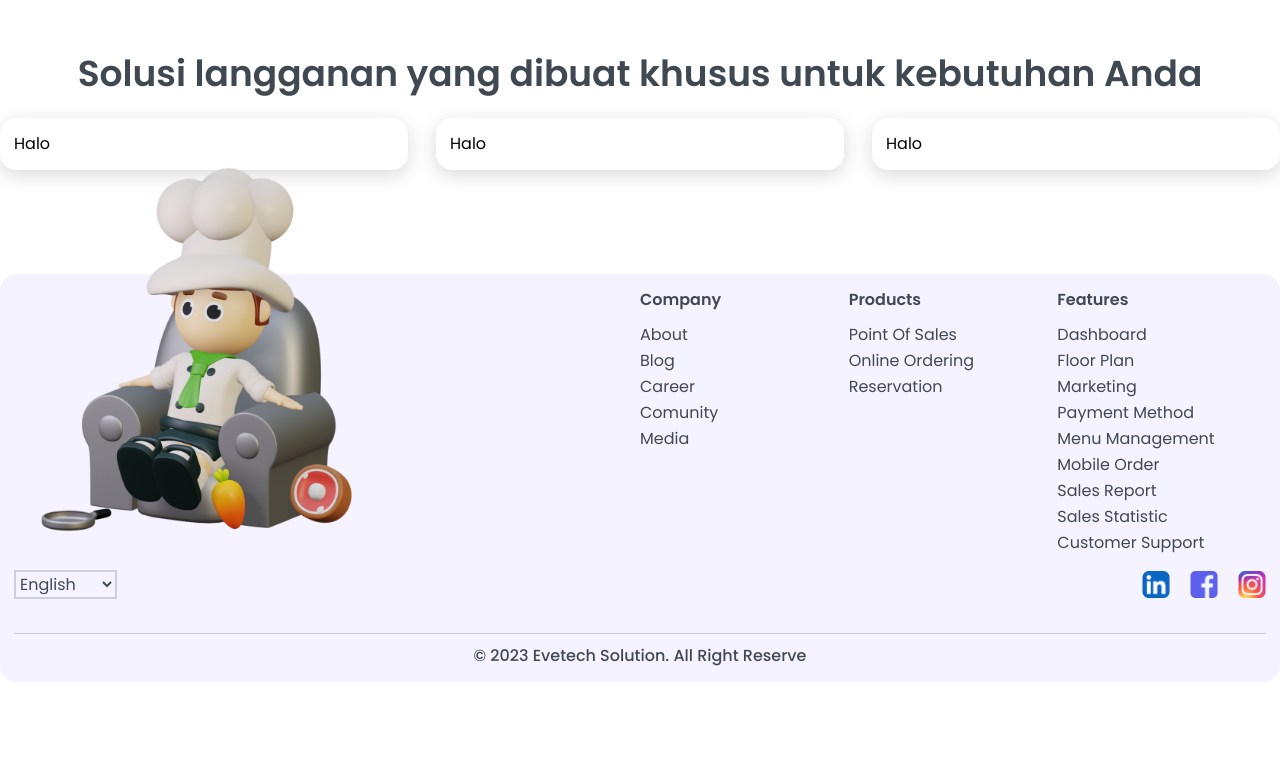
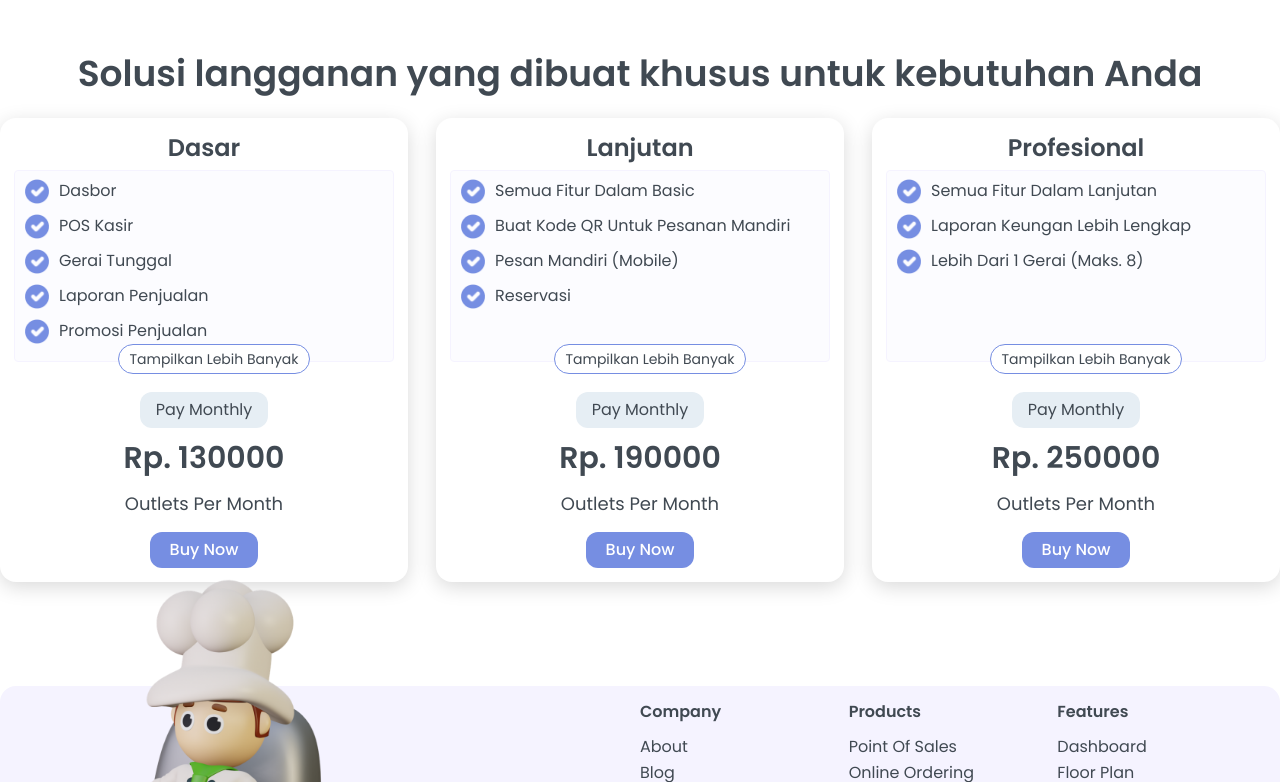
Before and after one commit to Adtyya/everest, a Next.js app: page / in a window 1280 px wide. Shown: the part 1251-2033 px from the top of the page. Before the commit the page ends 1953 px from the top, so only its background shows below. Built offline with nearby package versions, Linux system fonts and the light colour scheme.

Commit message:
add pricing card

```diff
--- a/components/box/pricingCard.jsx
+++ b/components/box/pricingCard.jsx
@@ -1,7 +1,7 @@
 export default function PricingCard({ children, className }) {
   return (
     <div
-      className={`${className} w-full h-full shadow-pricing rounded-2xl p-3.5`}
+      className={`${className} w-full h-full shadow-pricing rounded-2xl p-3.5 bg-white`}
     >
       {children}
     </div>
--- a/components/text/heading.jsx
+++ b/components/text/heading.jsx
@@ -8,10 +8,18 @@ function HeadingOne({ children, className }) {
 
 function HeadingTwo({ children, className }) {
   return (
-    <h1 className={`text-3xl font-semibold lg:text-4xl ${className}`}>
+    <h2 className={`text-3xl font-semibold lg:text-4xl ${className}`}>
       {children}
-    </h1>
+    </h2>
   );
 }
 
-export { HeadingOne, HeadingTwo };
+function HeadingThree({ children, className }) {
+  return (
+    <h3 className={`text-xl font-semibold lg:text-2xl ${className}`}>
+      {children}
+    </h3>
+  );
+}
+
+export { HeadingOne, HeadingTwo, HeadingThree };
--- a/components/view/index/pricing.jsx
+++ b/components/view/index/pricing.jsx
@@ -1,6 +1,9 @@
 import Container from "@/components/box/container";
 import PricingCard from "@/components/box/pricingCard";
-import { HeadingTwo } from "@/components/text/heading";
+import Image from "next/image";
+import { HeadingThree, HeadingTwo } from "@/components/text/heading";
+import Paragraph from "@/components/text/paragpraph";
+import Button from "@/components/box/button";
 
 const pricing = [
   {
@@ -75,9 +78,64 @@ export default function Pricing() {
       </div>
       <br />
       <div className="w-full grid grid-cols-1 lg:grid-cols-3 gap-7">
-        <PricingCard>Halo</PricingCard>
-        <PricingCard>Halo</PricingCard>
-        <PricingCard>Halo</PricingCard>
+        {pricing.map((item, index) => {
+          return (
+            <PricingCard key={index}>
+              <HeadingThree className="text-typ-gray text-center capitalize">
+                {item.title}
+              </HeadingThree>
+              <div className="border border-box-low-white my-1.5 px-2.5 py-2 h-48 max-h-48 rounded bg-box-pricing relative">
+                {item.listFeatures.map((i, idx) => {
+                  return (
+                    <div key={idx} className="flex space-x-2.5 mb-2.5">
+                      <Image
+                        src="/images/global/checklist.png"
+                        alt="checklist"
+                        width={24}
+                        height={24}
+                      />
+                      <Paragraph color="text-typ-gray">{i.name}</Paragraph>
+                    </div>
+                  );
+                })}
+                <div className="mt-2.5"></div>
+                <div className="absolute -bottom-3 w-full">
+                  <div className="flex justify-center items-center">
+                    <button className="bg-white outline rounded-full outline-1 outline-typ-primary">
+                      <Paragraph
+                        color="text-typ-gray"
+                        className="!text-sm py-1 px-2.5"
+                      >
+                        Tampilkan lebih banyak
+                      </Paragraph>
+                    </button>
+                  </div>
+                </div>
+              </div>
+              <br />
+              <div className="flex justify-center items-center mb-2">
+                <div className="px-4 py-1.5 bg-box-gray rounded-xl">
+                  <p className="capitalize text-typ-gray">
+                    Pay {item.paymentFrequency}
+                  </p>
+                </div>
+              </div>
+              <h3 className="text-center text-2xl lg:text-3xl font-semibold text-typ-gray mt-3">
+                Rp. {item.price}
+              </h3>
+              <h5 className="capitalize text-center text-base lg:text-lg text-typ-gray my-3.5">
+                Outlets per month
+              </h5>
+              <div className="flex justify-center items-center">
+                <Button backgroundVariant="primary">
+                  <Paragraph color="text-white" className="font-medium">
+                    Buy Now
+                  </Paragraph>
+                </Button>
+              </div>
+            </PricingCard>
+          );
+        })}
       </div>
     </Container>
   );
--- a/tailwind.config.js
+++ b/tailwind.config.js
@@ -22,12 +22,15 @@ module.exports = {
         },
         box: {
           "low-white": "#F5F3FF",
+          pricing: "#FCFCFF",
           line: "#A7A9B780",
+          gray: "#E6EEF4",
         },
       },
       boxShadow: {
         "navbar-dropdown": "0px 2px 10px 0px #00000026",
         pricing: "0px 5px 20px 0px #00000026",
+        "pricing-active": "0px 5px 30px 0px #768EE280",
       },
     },
   },
```
Also changed, not shown: public/images/global/checklist.png (added).
